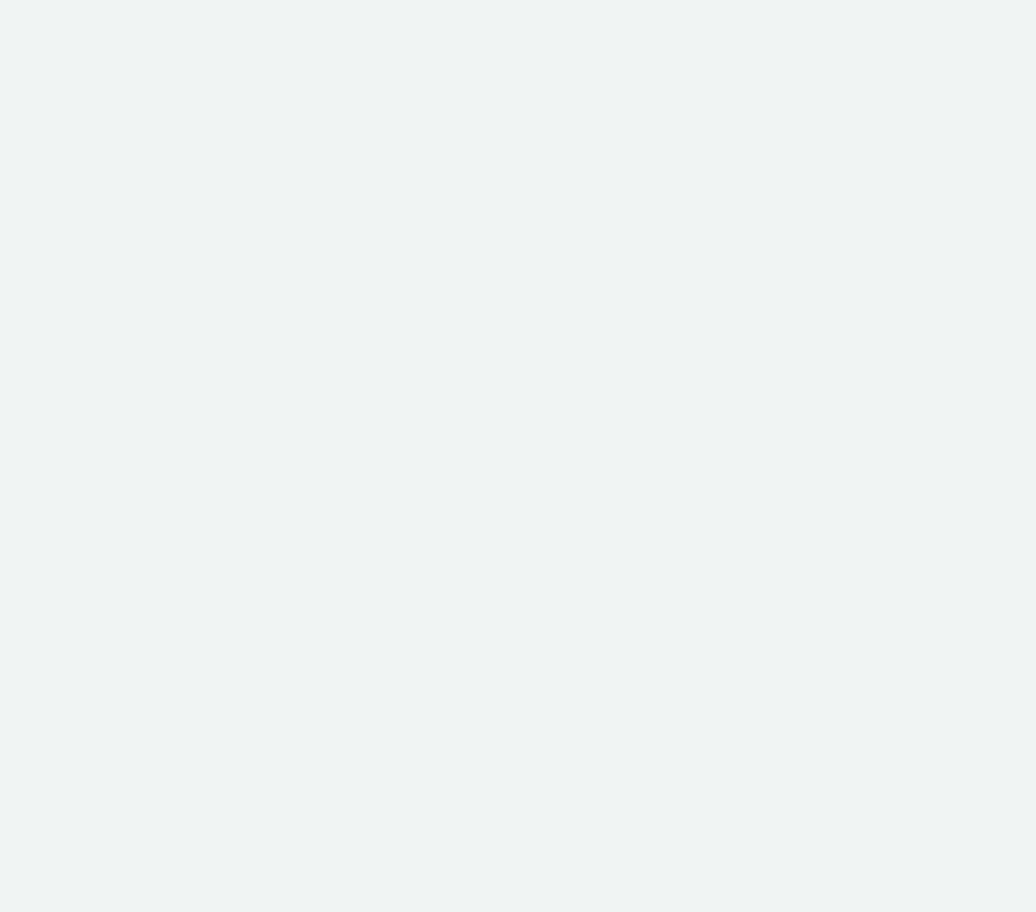
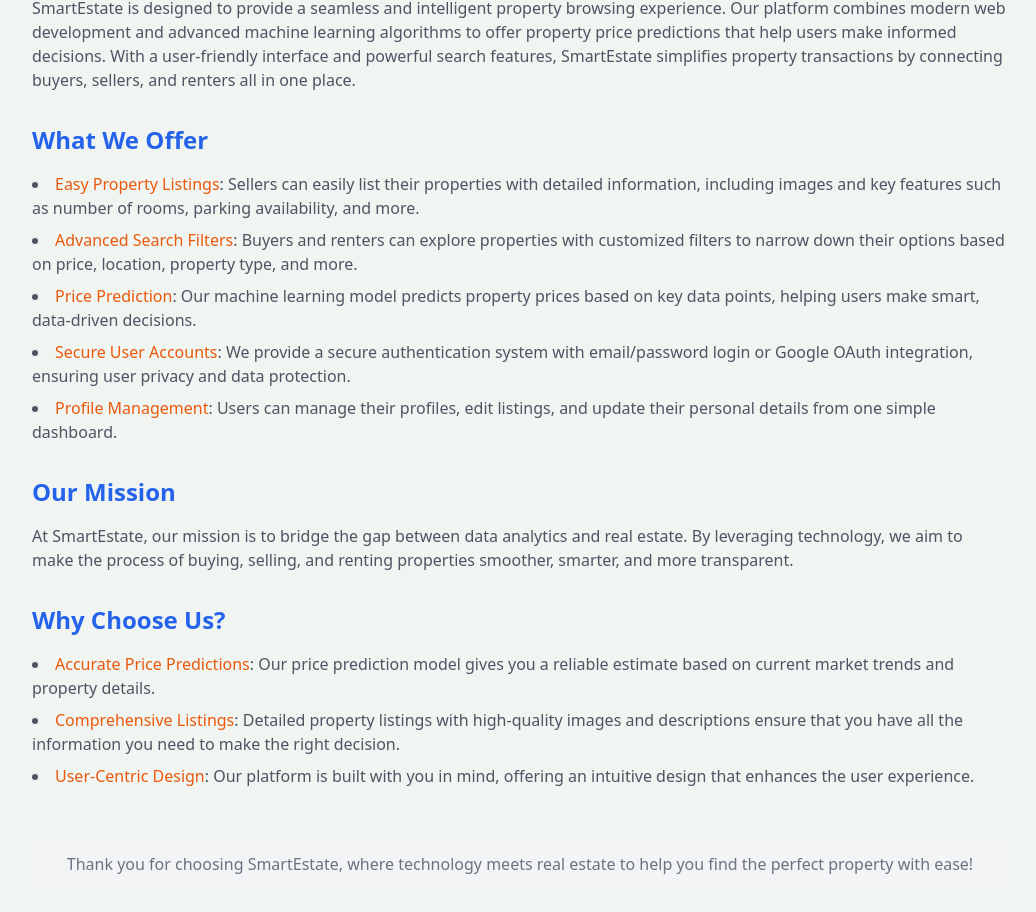
Before and after one commit to mayankprajapat01/real-estate, a React (Vite) app in the folder client/: page /about in a window 1280 px wide. Shown: the part 300-1212 px from the top of the page, without its empty margins (120-1156 px from the left). Before the commit the page ends 800 px from the top, so only its background shows below. Built offline with nearby package versions, Linux system fonts and the light colour scheme; no server answers; the HTML template or start-up script is replaced by a standard one.

Commit message:
completed about page

```diff
--- a/client/src/pages/About.jsx
+++ b/client/src/pages/About.jsx
@@ -1,5 +1,134 @@
+// import React from "react";
+
+// export default function About() {
+//   return <div>About</div>;
+// }
 import React from "react";
 
-export default function About() {
-  return <div>About</div>;
-}
+const AboutUs = () => {
+  return (
+    <div className="max-w-5xl mx-auto p-6">
+      <h1 className="text-4xl font-bold text-center text-gray-800 mb-8">
+        About SmartEstate
+      </h1>
+      <p className="text-lg text-gray-600 mb-6">
+        Welcome to <span className="font-semibold">SmartEstate</span>, the
+        ultimate platform that brings cutting-edge technology to real estate.
+        Whether you're looking to buy, sell, or rent properties, we make it
+        easier for everyone to find their dream home or investment.
+      </p>
+
+      <section className="mb-8">
+        <h2 className="text-2xl font-semibold text-blue-600 mb-4">
+          Who We Are
+        </h2>
+        <p className="text-gray-600">
+          SmartEstate is designed to provide a seamless and intelligent property
+          browsing experience. Our platform combines modern web development and
+          advanced machine learning algorithms to offer property price
+          predictions that help users make informed decisions. With a
+          user-friendly interface and powerful search features, SmartEstate
+          simplifies property transactions by connecting buyers, sellers, and
+          renters all in one place.
+        </p>
+      </section>
+
+      <section className="mb-8">
+        <h2 className="text-2xl font-semibold text-blue-600 mb-4">
+          What We Offer
+        </h2>
+        <ul className="list-disc list-inside space-y-2 text-gray-600">
+          <li>
+            <strong className="font-medium text-orange-600">
+              Easy Property Listings
+            </strong>
+            : Sellers can easily list their properties with detailed
+            information, including images and key features such as number of
+            rooms, parking availability, and more.
+          </li>
+          <li>
+            <strong className="font-medium text-orange-600">
+              Advanced Search Filters
+            </strong>
+            : Buyers and renters can explore properties with customized filters
+            to narrow down their options based on price, location, property
+            type, and more.
+          </li>
+          <li>
+            <strong className="font-medium text-orange-600">
+              Price Prediction
+            </strong>
+            : Our machine learning model predicts property prices based on key
+            data points, helping users make smart, data-driven decisions.
+          </li>
+          <li>
+            <strong className="font-medium text-orange-600">
+              Secure User Accounts
+            </strong>
+            : We provide a secure authentication system with email/password
+            login or Google OAuth integration, ensuring user privacy and data
+            protection.
+          </li>
+          <li>
+            <strong className="font-medium text-orange-600">
+              Profile Management
+            </strong>
+            : Users can manage their profiles, edit listings, and update their
+            personal details from one simple dashboard.
+          </li>
+        </ul>
+      </section>
+
+      <section className="mb-8">
+        <h2 className="text-2xl font-semibold text-blue-600 mb-4">
+          Our Mission
+        </h2>
+        <p className="text-gray-600">
+          At SmartEstate, our mission is to bridge the gap between data
+          analytics and real estate. By leveraging technology, we aim to make
+          the process of buying, selling, and renting properties smoother,
+          smarter, and more transparent.
+        </p>
+      </section>
+
+      <section className="mb-8">
+        <h2 className="text-2xl font-semibold text-blue-600 mb-4">
+          Why Choose Us?
+        </h2>
+        <ul className="list-disc list-inside space-y-2 text-gray-600">
+          <li>
+            <strong className="font-medium text-orange-600">
+              Accurate Price Predictions
+            </strong>
+            : Our price prediction model gives you a reliable estimate based on
+            current market trends and property details.
+          </li>
+          <li>
+            <strong className="font-medium text-orange-600">
+              Comprehensive Listings
+            </strong>
+            : Detailed property listings with high-quality images and
+            descriptions ensure that you have all the information you need to
+            make the right decision.
+          </li>
+          <li>
+            <strong className="font-medium text-orange-600">
+              User-Centric Design
+            </strong>
+            : Our platform is built with you in mind, offering an intuitive
+            design that enhances the user experience.
+          </li>
+        </ul>
+      </section>
+
+      <footer className="bg-gray-100 py-4 mt-12 text-center text-gray-500">
+        <p>
+          Thank you for choosing SmartEstate, where technology meets real estate
+          to help you find the perfect property with ease!
+        </p>
+      </footer>
+    </div>
+  );
+};
+
+export default AboutUs;
```
